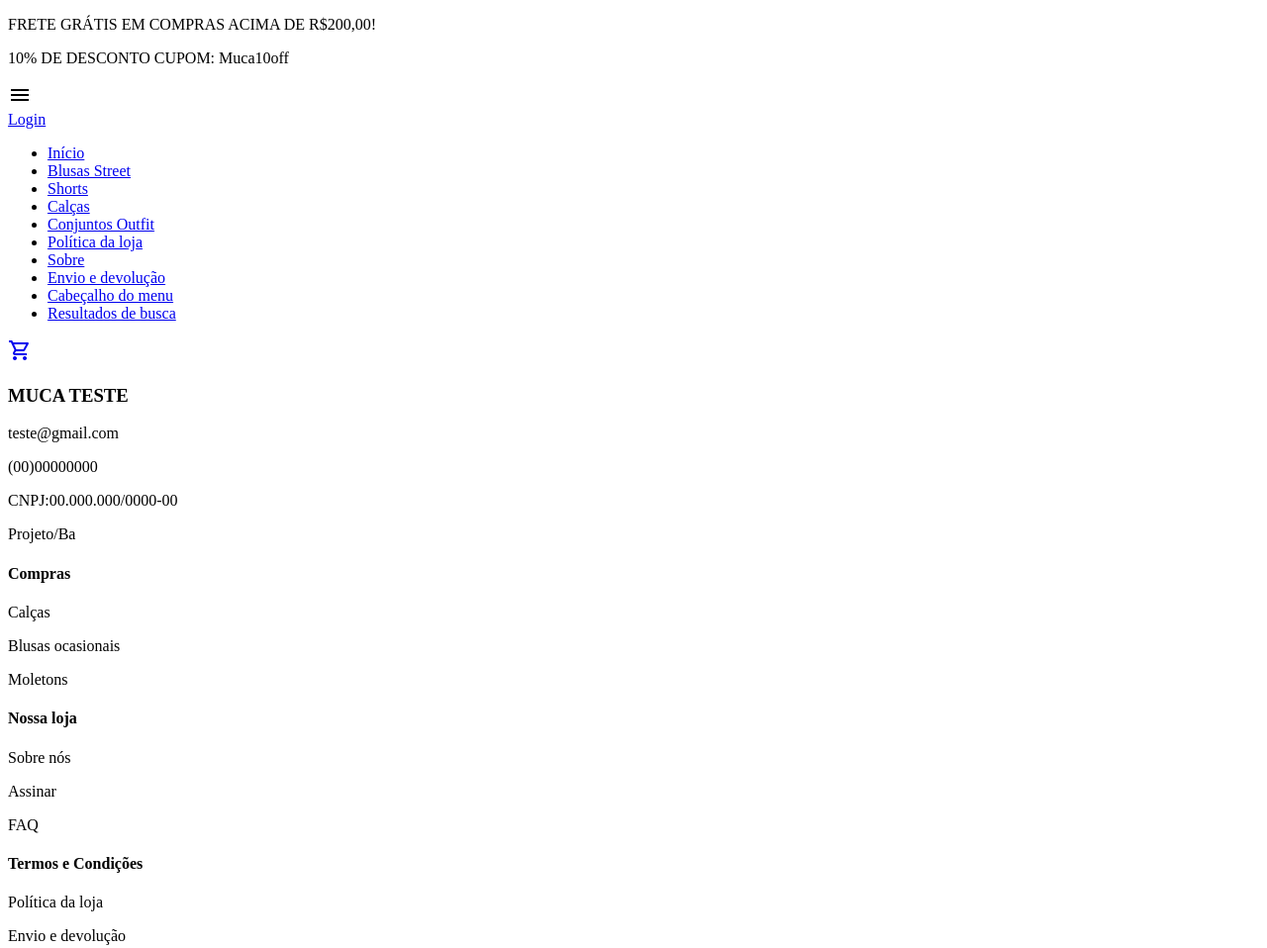
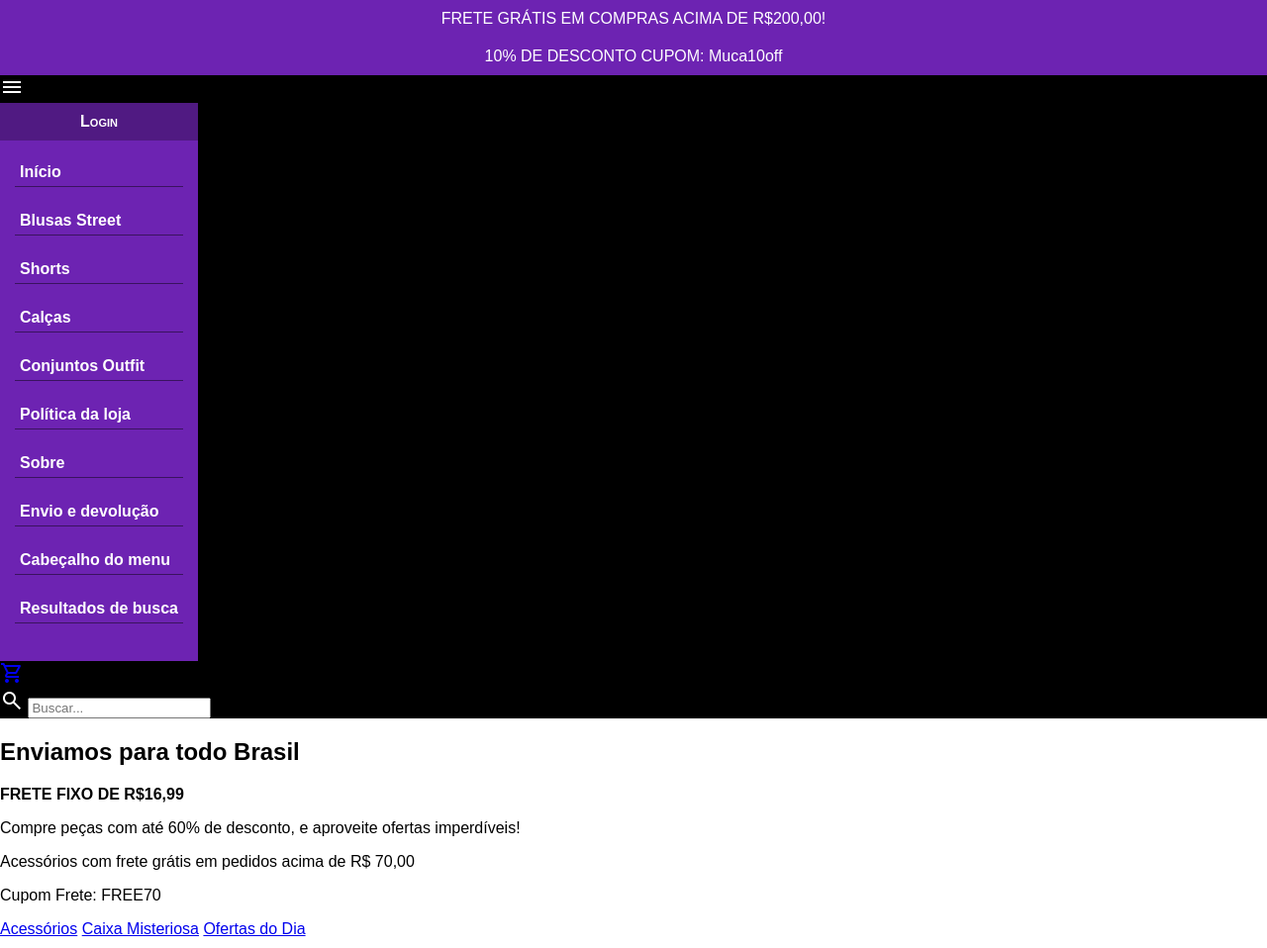
Before and after one commit to gustarabelo/site_muca, a plain HTML site: page index.html in a window 1280 px wide. Shown: the top 958 px of the page at 99% size. Drawn offline with nearby package versions, Linux system fonts and the light colour scheme.

Commit message:
Começando os estilos

```diff
--- /dev/null
+++ b/estilos/style.css
@@ -0,0 +1,79 @@
+@charset "UTF-8";
+
+*{
+    font-family: Arial, Helvetica, sans-serif;
+}
+
+body, html{
+    margin: 0;
+    padding: 0;
+    width: 100vw;
+    height: 100vh;
+}
+body{
+}
+
+#headerFixo{
+    background-color: black;
+}
+
+#headerFixo .promo{
+    background-color: rgb(109, 35, 178);
+    width: 100vw;
+}
+#headerFixo .promo p{
+    color: white;
+    margin: 0;
+    padding: 10px 0px;
+    text-align: center;
+}
+
+#headerFixo .busca{
+    color: white;
+}
+.busca #span_menu:hover{
+    background-color: white;
+    color: black;
+    border-radius: 5px;
+    cursor: pointer;
+}
+
+.busca .menu{
+    max-width: 200px;
+    background-color: rgb(109, 35, 178);
+    display: flex;
+    flex-flow: row wrap;
+    justify-content: center;
+    align-items: center;
+}
+
+.busca .menu .login{
+    background-color: rgb(80, 26, 130);
+    width: 100%;
+    text-align: center;
+    padding: 10px;
+    font-variant: small-caps;
+}
+.busca .menu .login a:hover{
+    text-decoration: underline;
+}
+
+.busca .menu ul{
+    list-style-type: none;
+    padding: 2px 10px;
+}
+.busca .menu ul li{
+    margin-bottom: 20px;
+    border-bottom: 1px solid rgba(0, 0, 0, 0.468);
+    padding: 5px;
+}
+.busca .menu ul li:hover{
+    background-color: rgb(80, 26, 130);
+    transition: 0.4s;
+}
+
+.busca .menu a{
+    color: white;
+    text-decoration: none;
+    font-weight: bold;
+}
--- a/index.html
+++ b/index.html
@@ -4,6 +4,8 @@
     <meta charset="UTF-8">
     <meta name="viewport" content="width=device-width, initial-scale=1.0">
     <title>MucaVendasTeste</title>
+    <link rel="stylesheet" href="estilos/style.css">
+    <link rel="stylesheet" href="https://fonts.googleapis.com/css2?family=Material+Symbols+Outlined:opsz,wght,FILL,GRAD@24,400,0,0" />
     <link rel="stylesheet" href="https://fonts.googleapis.com/css2?family=Material+Symbols+Outlined:opsz,wght,FILL,GRAD@24,400,0,0" />
     <link rel="stylesheet" href="https://fonts.googleapis.com/css2?family=Material+Symbols+Outlined:opsz,wght,FILL,GRAD@24,400,0,0" />
 </head>
@@ -15,7 +17,7 @@
                 <P>10% DE DESCONTO CUPOM: Muca10off</P>
             </div>
             <div class="busca">
-                <span class="material-symbols-outlined">menu</span>
+                <span class="material-symbols-outlined" id="span_menu">menu</span>
                 <div class="menu">
                     <div class="login">
                         <a href="#">Login</a>
@@ -34,16 +36,36 @@
                             <li><a href="#">Resultados de busca</a></li>
                         </ul>
                     </div>
-
                 </div>
                 <div class="img_muca"></div>
                 <a href="#"><span class="material-symbols-outlined">shopping_cart</span></a>
+                <div class="buscar">
+                    <span class="material-symbols-outlined">search</span>
+                    <input type="search" name="" id="id_busca" placeholder="Buscar...">
+                </div>
             </div>
         </div>
     </header>
     <main>
-        <section id="ofertas"></section>
-        <section id="conteudo"></section>
+        <section id="ofertas">
+            <div class="classe_ofertas">
+                <h1>Enviamos para todo Brasil</h1>
+                <p><strong>FRETE FIXO DE R$16,99</strong></p>
+                <P>Compre peças com até 60% de desconto, e aproveite ofertas imperdíveis!</P>
+                <p>Acessórios com frete grátis em pedidos acima de R$ 70,00</p>
+                <p>Cupom Frete: FREE70</p>
+            </div>
+           <div class="ofertas_mais">
+                <a href="#">Acessórios</a>
+                <a href="#">Caixa Misteriosa</a>
+                <a href="#">Ofertas do Dia</a>
+           </div>
+        </section>
+        <section id="conteudo">
+            <div id="filtros"></div>
+            <div class="imagens_conteudo"></div>
+            <div class="roupas"></div>
+        </section>
     </main>
     <footer>
         <div id="extras">
```
